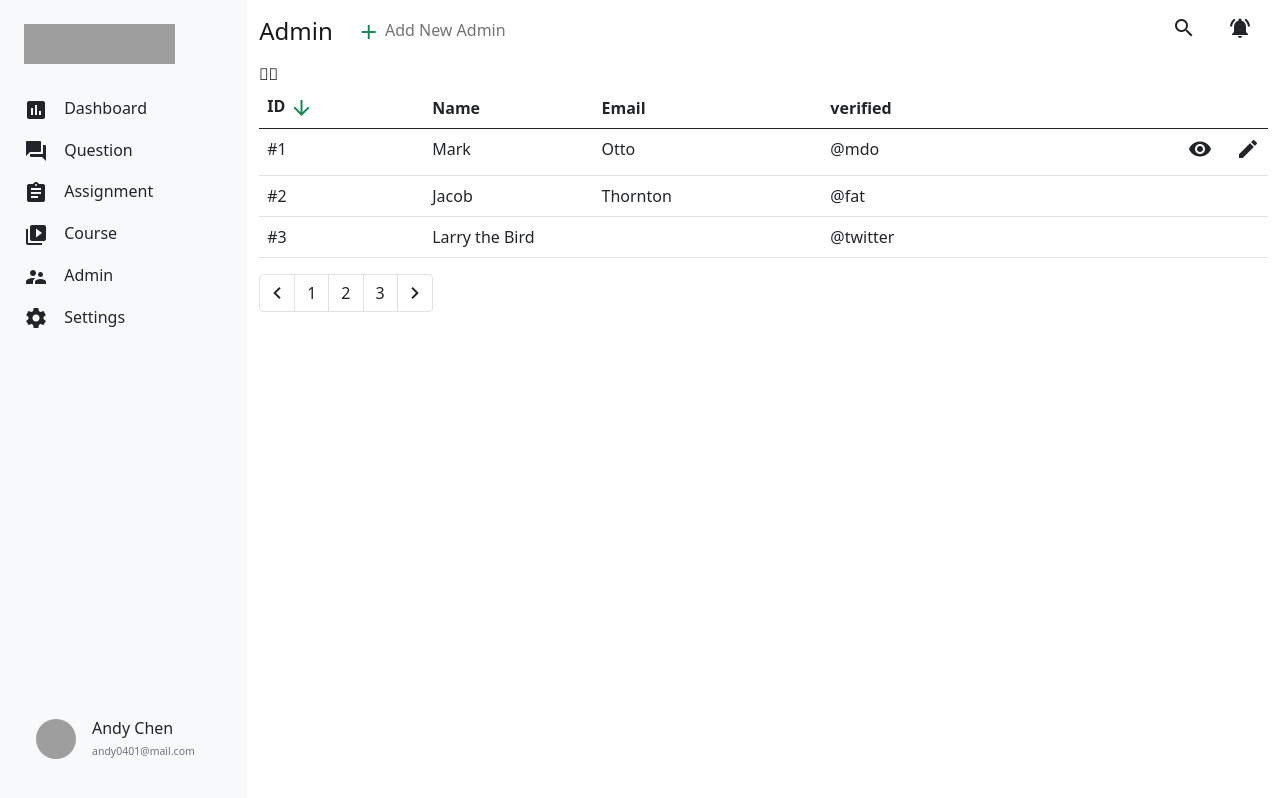
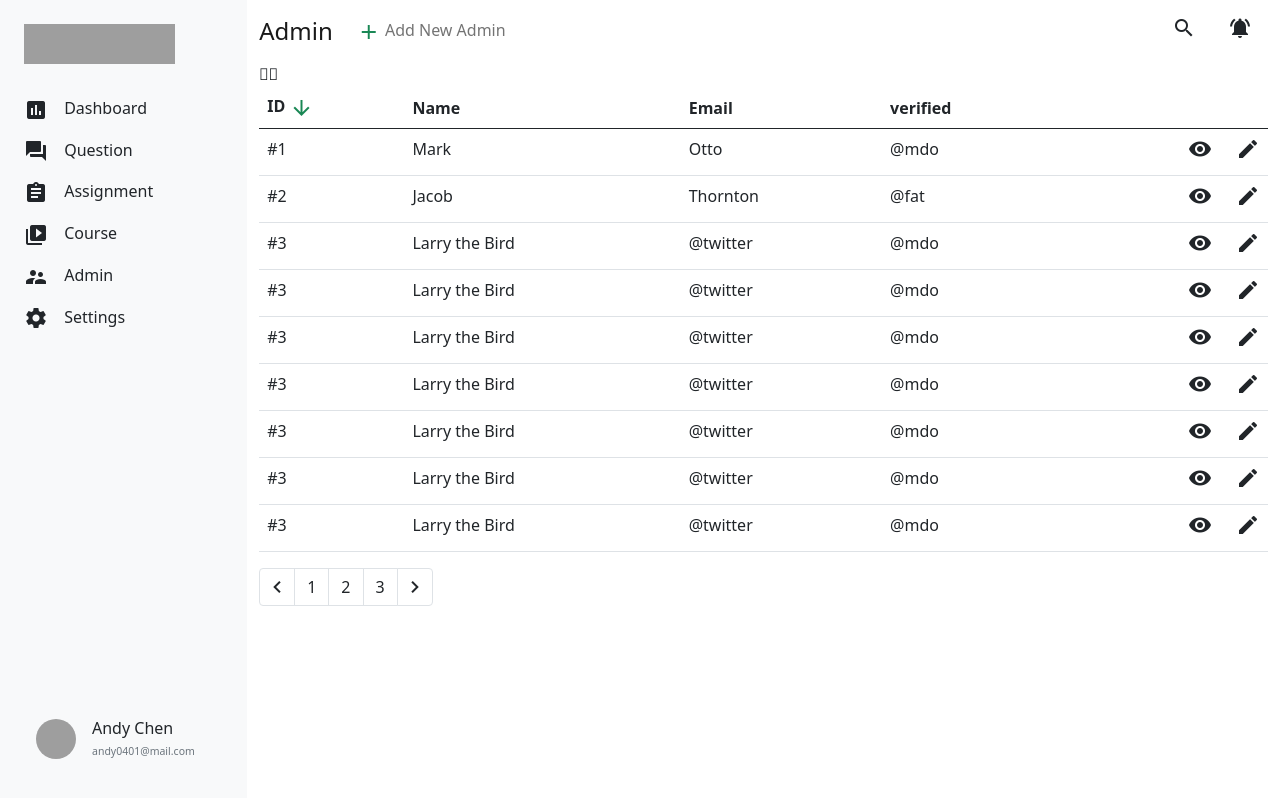
Before and after one commit to LoKing23/week5, a plain HTML site: page admin.html in a window 1280 px wide. Drawn offline with Linux system fonts and the light colour scheme; grey boxes are pictures that could not be loaded; a script that the page names is missing.

Commit message:
Update 2021-08-15T15:05:44.285Z

```diff
--- a/admin.html
+++ b/admin.html
@@ -131,7 +131,7 @@
         <td>Otto</td>
         <td>@mdo</td>
         <td class="d-flex justify-content-end">
-          <a href='#' alt=''>
+          <a href='#' alt='' data-bs-toggle="modal" data-bs-target="#exampleModal">
             <span class="material-icons">visibility</span>
           </a>
           <a href='#' alt=''>
@@ -144,14 +144,114 @@
         <td>Jacob</td>
         <td>Thornton</td>
         <td>@fat</td>
-        <td></td>
+        <td class="d-flex justify-content-end">
+          <a href='#' alt=''>
+            <span class="material-icons">visibility</span>
+          </a>
+          <a href='#' alt=''>
+            <span class="material-icons ms-5">edit</span>
+          </a>
+        </td>
       </tr>
       <tr>
         <th scope="row" class="fw-normal">#3</th>
-        <td colspan="2">Larry the Bird</td>
+        <td >Larry the Bird</td>
         <td>@twitter</td>
-        <td></td>
+        <td>@mdo</td>
+        <td class="d-flex justify-content-end">
+          <a href='#' alt=''>
+            <span class="material-icons">visibility</span>
+          </a>
+          <a href='#' alt=''>
+            <span class="material-icons ms-5">edit</span>
+          </a>
+        </td>
       </tr>
+      <tr>
+        <th scope="row" class="fw-normal">#3</th>
+        <td >Larry the Bird</td>
+        <td>@twitter</td>
+        <td>@mdo</td>
+        <td class="d-flex justify-content-end">
+          <a href='#' alt=''>
+            <span class="material-icons">visibility</span>
+          </a>
+          <a href='#' alt=''>
+            <span class="material-icons ms-5">edit</span>
+          </a>
+        </td>
+      </tr>
+      <tr>
+        <th scope="row" class="fw-normal">#3</th>
+        <td >Larry the Bird</td>
+        <td>@twitter</td>
+        <td>@mdo</td>
+        <td class="d-flex justify-content-end">
+          <a href='#' alt=''>
+            <span class="material-icons">visibility</span>
+          </a>
+          <a href='#' alt=''>
+            <span class="material-icons ms-5">edit</span>
+          </a>
+        </td>
+      </tr>
+      <tr>
+        <th scope="row" class="fw-normal">#3</th>
+        <td >Larry the Bird</td>
+        <td>@twitter</td>
+        <td>@mdo</td>
+        <td class="d-flex justify-content-end">
+          <a href='#' alt=''>
+            <span class="material-icons">visibility</span>
+          </a>
+          <a href='#' alt=''>
+            <span class="material-icons ms-5">edit</span>
+          </a>
+        </td>
+      </tr>
+      <tr>
+        <th scope="row" class="fw-normal">#3</th>
+        <td >Larry the Bird</td>
+        <td>@twitter</td>
+        <td>@mdo</td>
+        <td class="d-flex justify-content-end">
+          <a href='#' alt=''>
+            <span class="material-icons">visibility</span>
+          </a>
+          <a href='#' alt=''>
+            <span class="material-icons ms-5">edit</span>
+          </a>
+        </td>
+      </tr>
+      <tr>
+        <th scope="row" class="fw-normal">#3</th>
+        <td >Larry the Bird</td>
+        <td>@twitter</td>
+        <td>@mdo</td>
+        <td class="d-flex justify-content-end">
+          <a href='#' alt=''>
+            <span class="material-icons">visibility</span>
+          </a>
+          <a href='#' alt=''>
+            <span class="material-icons ms-5">edit</span>
+          </a>
+        </td>
+      </tr>
+      <tr>
+        <th scope="row" class="fw-normal">#3</th>
+        <td >Larry the Bird</td>
+        <td>@twitter</td>
+        <td>@mdo</td>
+        <td class="d-flex justify-content-end">
+          <a href='#' alt=''>
+            <span class="material-icons">visibility</span>
+          </a>
+          <a href='#' alt=''>
+            <span class="material-icons ms-5">edit</span>
+          </a>
+        </td>
+      </tr>
+
     </tbody>
   </table>
 
@@ -178,6 +278,44 @@
     </ul>
   </nav>
 
+
+<!-- Modal -->
+<div class="modal fade" id="exampleModal" tabindex="-1" aria-labelledby="exampleModalLabel" aria-hidden="true">
+  <div class="modal-dialog modal-dialog-centered">
+    <div class="modal-content d-flex p-6 flex-row">
+      <div class="modal-img-box me-5">
+        <img src="https://images.unsplash.com/photo-1522069394066-326005dc26b2?ixlib=rb-1.2.1&ixid=eyjhchbfawqiojeymdd9&auto=format&fit=crop&w=1350&q=80" alt="">
+      </div>
+      <div class="w-100">
+        <div class="d-flex justify-content-between mb-4">
+          <div>
+            <p class="mb-2">#1</p>
+            <p>Admin</p>
+            <h5 class="mb-2">Emir Wicks</h5>
+            <small>emir.wicks@mail.com</small>
+          </div>
+          <a href="#" data-bs-dismiss="modal">
+            <span class="material-icons">clear</span>
+          </a>
+        </div>
+        <a class="d-flex justify-content-between" data-bs-toggle="collapse" href="#collapseExample" role="button" aria-expanded="false" aria-controls="collapseExample">
+          <span class="fz-6 bg-light px-1 py2">Verified</span>
+          <span class="material-icons">expand_less</span>
+        </a>
+        <!-- collapse -->
+        <div class="collapse mt-6" id="collapseExample">
+          <div class="card card-body d-flex flex-row justify-content-between border-0 p-0">
+            <a href="#" class="btn btn-outline-danger py-2 px-6">Deactivate</a>
+            <a href="#" class="btn btn-success py-2 px-6">Edit</a>
+          </div>
+        </div>
+      </div>
+    </div>
+  </div>
+</div>
+
+
+
 </div>
   </div>
 
```
Also changed, not shown: assets/style/all.css, 1 other file.
